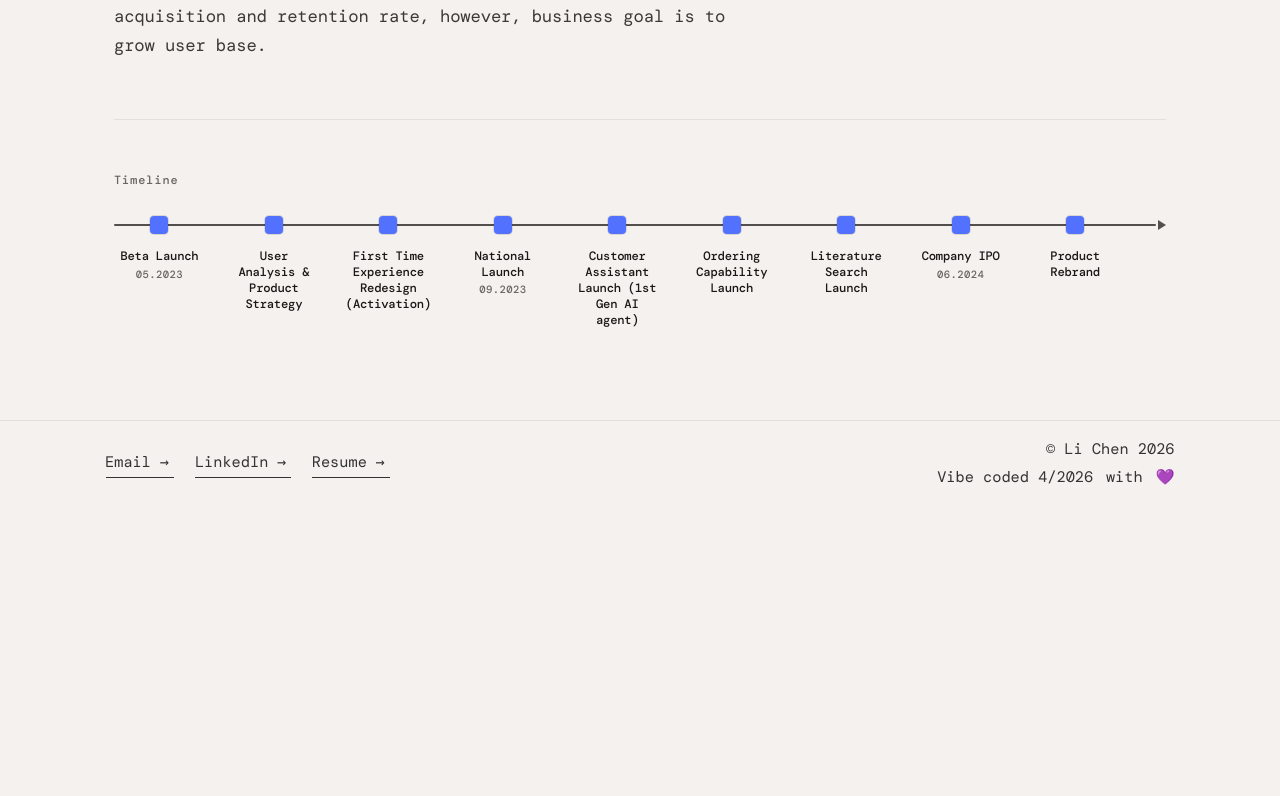
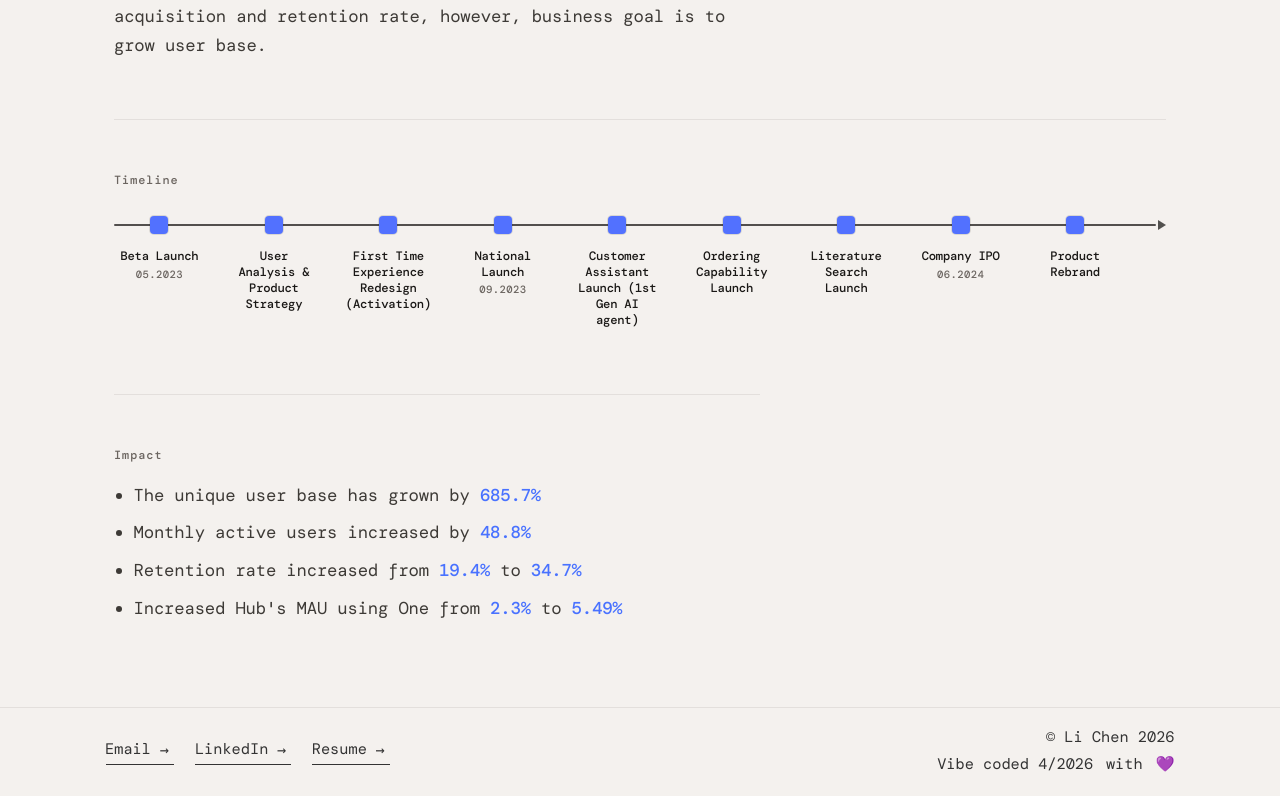
Before and after one commit to chenlichenli/my-portfolio, a React (Vite) app: page /tempus-one in a window 1280 px wide. Shown: the part 1324-2120 px from the top of the page. Before the commit the page ends 1832 px from the top, so only its background shows below. Built offline with nearby package versions, Linux system fonts and the light colour scheme; a web font is replaced by a local one.

Commit message:
feat: add impact metrics section to TempusOneCaseStudy component with corresponding styles for improved content presentation

```diff
--- a/src/pages/TempusOneCaseStudy.css
+++ b/src/pages/TempusOneCaseStudy.css
@@ -234,6 +234,42 @@
   -webkit-overflow-scrolling: touch;
 }
 
+/* Impact — same rhythm as product problem; readable measure */
+.case-tempus-impact {
+  margin-top: clamp(2.25rem, 5vw, 3.5rem);
+  padding-top: clamp(2rem, 4.5vw, 3rem);
+  border-top: 1px solid var(--border);
+  width: 100%;
+  max-width: 38rem;
+  min-width: 0;
+}
+
+.case-tempus-impact-list {
+  margin: 0.35rem 0 0;
+  padding: 0 0 0 1.15rem;
+  list-style: disc;
+  list-style-position: outside;
+}
+
+.case-tempus-impact-list li {
+  margin: 0 0 clamp(0.45rem, 1.5vw, 0.65rem);
+  font-family: var(--font-ui);
+  font-size: clamp(0.98rem, 1.35vw, 1.06rem);
+  font-weight: 400;
+  line-height: 1.55;
+  letter-spacing: -0.01em;
+  color: var(--text);
+}
+
+.case-tempus-impact-list li:last-child {
+  margin-bottom: 0;
+}
+
+.case-tempus-impact-num {
+  font-weight: 700;
+  color: #4972ff;
+}
+
 /* Rail = dots + lines only; labels live in a separate row so copy never shares the rail row */
 .case-tempus-timeline-stack {
   display: flex;
--- a/src/pages/TempusOneCaseStudy.tsx
+++ b/src/pages/TempusOneCaseStudy.tsx
@@ -1,3 +1,4 @@
+import type { ReactNode } from 'react'
 import { Link } from 'react-router-dom'
 import './TempusOneCaseStudy.css'
 
@@ -34,6 +35,43 @@ const TIMELINE_MILESTONES: TimelineMilestone[] = [
   { title: 'Literature Search Launch' },
   { title: 'Company IPO', date: '06.2024' },
   { title: 'Product Rebrand' },
+]
+
+const IMPACT_METRICS: { id: string; content: ReactNode }[] = [
+  {
+    id: 'impact-unique-users',
+    content: (
+      <>
+        The unique user base has grown by <strong className="case-tempus-impact-num">685.7%</strong>
+      </>
+    ),
+  },
+  {
+    id: 'impact-mau',
+    content: (
+      <>
+        Monthly active users increased by <strong className="case-tempus-impact-num">48.8%</strong>
+      </>
+    ),
+  },
+  {
+    id: 'impact-retention',
+    content: (
+      <>
+        Retention rate increased from <strong className="case-tempus-impact-num">19.4%</strong> to{' '}
+        <strong className="case-tempus-impact-num">34.7%</strong>
+      </>
+    ),
+  },
+  {
+    id: 'impact-hub-mau-one',
+    content: (
+      <>
+        Increased Hub&apos;s MAU using One from <strong className="case-tempus-impact-num">2.3%</strong> to{' '}
+        <strong className="case-tempus-impact-num">5.49%</strong>
+      </>
+    ),
+  },
 ]
 
 /** Fits viewport: fr-based columns; gaps keep a tiny min so the stroke stays visible. */
@@ -135,6 +173,17 @@ export function TempusOneCaseStudy() {
           </div>
         </div>
       </section>
+
+      <section className="case-tempus-impact" aria-labelledby="case-tempus-impact-heading">
+        <h2 id="case-tempus-impact-heading" className="case-tempus-intro-heading">
+          Impact
+        </h2>
+        <ul className="case-tempus-impact-list">
+          {IMPACT_METRICS.map(({ id, content }) => (
+            <li key={id}>{content}</li>
+          ))}
+        </ul>
+      </section>
     </article>
   )
 }
```
